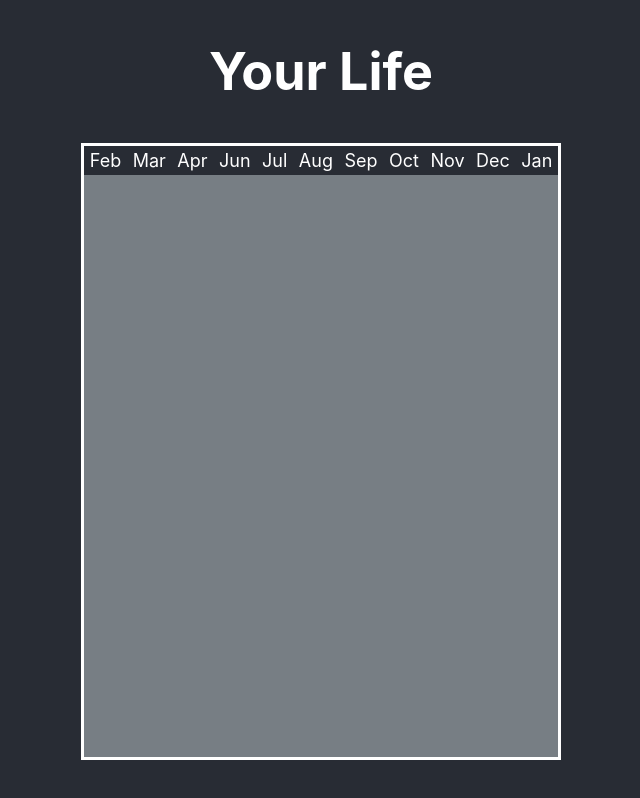
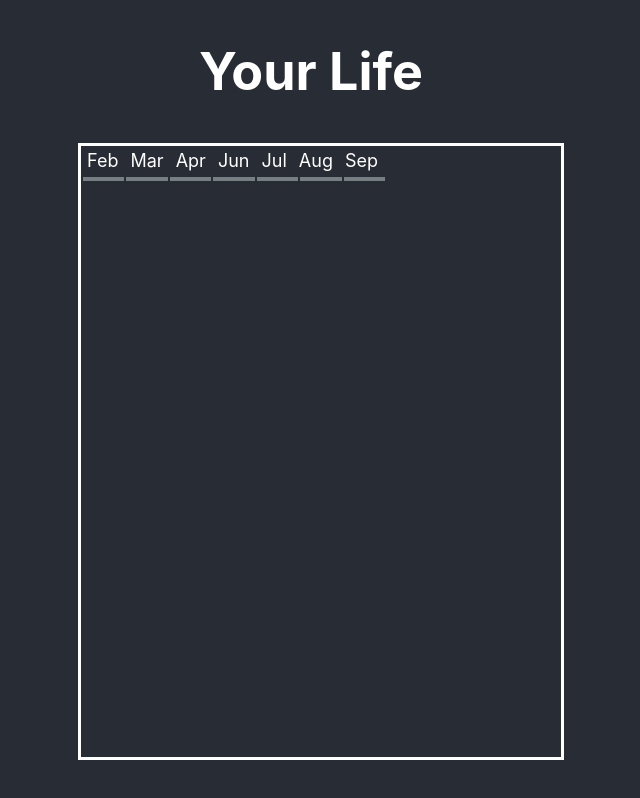
Before and after one commit to bonzo45/life-calendar, a React (Create React App) app: page / in a window 1280 px wide. Shown: the whole page, without its empty margins (319-959 px from the left). Built offline with nearby package versions, Linux system fonts and the light colour scheme.

Commit message:
First year animates in :-)

```diff
--- a/src/Life.css
+++ b/src/Life.css
@@ -1,20 +1,38 @@
 .Life {
     display: flex;
     flex-direction: column;
+    align-items: center;
 
     width: 100%;
     height: 100%;
+}
+
+.LifeTitleWrapper {
+    display: flex;
+    flex-direction: row;
+    align-items: center;
 }
 
 .LifeTitle {
     margin: 40px;
 }
 
+.ArrowRight {
+    cursor: pointer;
+
+    width: 0;
+    height: 0;
+    border-top: 20px solid transparent;
+    border-bottom: 20px solid transparent;
+    border-left: 20px solid green;
+}
+
 .LifeCalendar {
     flex: 1 1 auto;
+    width: calc(100% - 800px);
     margin: 0 400px 40px 400px;
     border: solid white 3px;
-    /*border-radius: 20px;*/
+    overflow: hidden;
 
     display: flex;
     flex-direction: column;
@@ -41,7 +59,17 @@
     flex-direction: row;
 }
 
+.Year:last-child {
+    border-bottom: 2px solid #282c34;
+}
+
 .Month {
     flex: 1 1 auto;
     background-color: rgb(119, 126, 132);
+    border-right: 2px solid #282c34;
+    border-top: 2px solid #282c34;
 }
+
+.Month:first-child {
+    border-left: 2px solid #282c34;
+}
--- a/src/Life.js
+++ b/src/Life.js
@@ -3,26 +3,41 @@ import { gsap } from 'gsap';
 import './Life.css';
 
 function Life() {
-    useEffect(() => {
+    const runAnimation = () => {
         const timeline = gsap.timeline();
-        // timeline.from('.LifeTitle', {opacity: 0, y: '-100px', duration: 1.25});
-        // timeline.from('.LifeCalendar', {opacity: 0, scale: 0.95, duration: 0.5}, '-=0.5');
+        const titleAnimation = {opacity: 0, y: '-100px', duration: 1.25};
+        timeline.from('.LifeTitleWrapper', titleAnimation);
+        timeline.from('.LifeCalendar', {opacity: 0, scale: 0.95, duration: 0.5}, '-=0.25');
         timeline.addLabel('Year 1');
-        const year1Animation = {opacity: 0, x: '-40px', duration: 0.5, stagger: 0.25};
-        timeline.from('.MonthHeading', year1Animation, 'Year 1');
+        const year1Duration = 0.5;
+        const year1Stagger = 0.5;
+        const monthHeadingAnimation = {opacity: 0, y: '-18px', duration: year1Duration, stagger: year1Stagger};
+        const year1Animation = {opacity: 0, x: '-40px', duration: year1Duration, stagger: year1Stagger};
+        timeline.from('.MonthHeading', monthHeadingAnimation, 'Year 1');
         timeline.from('.Year1 > .Month', year1Animation, 'Year 1');
-    });
+        const arrowAnimation = {opacity: 0, x: '-10px', duration: 0.5};
+        timeline.from('.ArrowRight', arrowAnimation);
+    };
+    useEffect(runAnimation);
 
     const months = ['Feb', 'Mar', 'Apr', 'Jun', 'Jul', 'Aug', 'Sep', 'Oct', 'Nov', 'Dec', 'Jan'];
-    const numYears = 20;
-    const years = Array(numYears);
-    for (let y = 0; y < numYears; y++) {
+    const numYears = 90;
+    const numYearsHack = numYears - 1;
+    const years = Array(numYearsHack);
+    for (let y = 0; y < numYearsHack; y++) {
         years[y] = y+1;
     }
 
     return (
         <div className="Life">
-            <h1 className="LifeTitle">Your Life</h1>
+            <div className="LifeTitleWrapper">
+                <h1 className="LifeTitle">Your Life</h1>
+                <div className="ArrowRight"
+                     onClick={
+                         () => runAnimation()
+                     }
+                />
+            </div>
             <div className="LifeCalendar">
                 <div className="MonthHeadings">
                     {
@@ -30,13 +45,13 @@ function Life() {
                     }
                 </div>
                 <div className="Year Year1">
-                    { months.map((month, i) => <div key={i} className="Month"></div>) }
+                    { months.map((month, i) => <div key={i} style={{zIndex: 12 - i}} className="Month"></div>) }
                 </div>
                 {
                     years.map((year, y) => {
                         return (
                             <div className="Year">
-                                { months.map((month, i) => <div key={i} className="Month"></div>) }
+                                { months.map((month, i) => <div key={i} style={{visibility: 'hidden', zIndex: 12 - i}} className="Month"></div>) }
                             </div>
                         );
                     })
```
